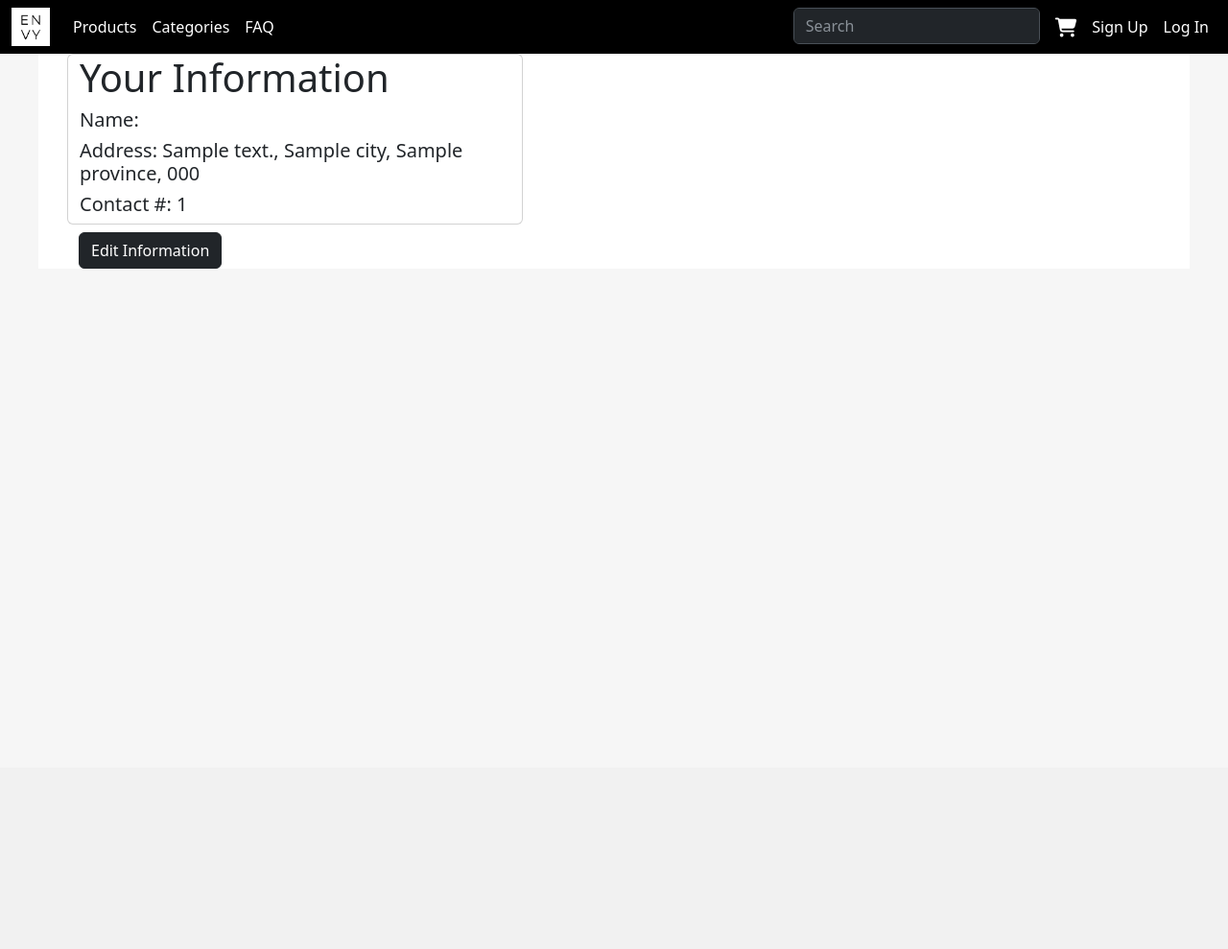
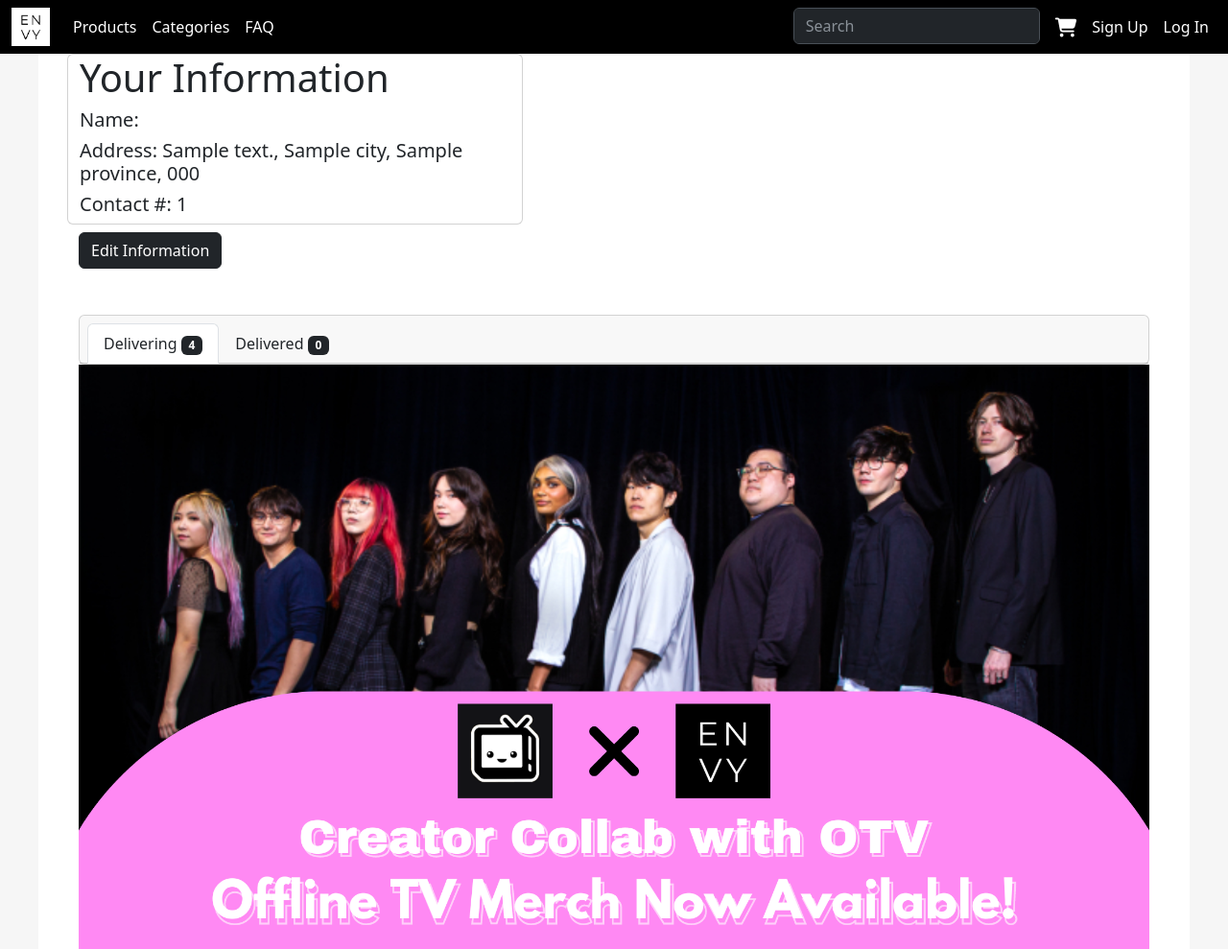
Before and after one commit to recoder99/clothing-site, a Django app: template home/templates/home/information.html in a window 1280 px wide. Shown: the whole page at 96% size. Before the commit the page ends 280 px from the top, so only its background shows below. Run offline with Django 3.2, Linux system fonts and the light colour scheme; the template is opened without the code that fills it: most values are stand-ins (such as "Sample title", 1, 10 or a date in 2020).

Commit message:
template mock

```diff
--- a/home/templates/home/information.html
+++ b/home/templates/home/information.html
@@ -12,6 +12,7 @@
         <h5>Address: {{info.address_1}}, {{info.city}}, {{info.province}}, {{info.zipcode}}</h5>
         <h5>Contact #: {{info.ContactNumber}}</h5>
       </div>
+
       <!--Edit Information button-->
       <div>
         <a href="/edit_information">
@@ -21,6 +22,40 @@
         </a>
       </div>
     </div>
+
+    <!--Order Status-->
+    <div role="tabpanel">
+      <!-- List group -->
+      <div class="card mt-5">
+          <div class="card-header" id="myList" role="tablist">
+              <ul class="nav nav-tabs card-header-tabs">
+                  <li class="nav-item active">
+                      <a class="nav-link active text-dark" data-bs-toggle="list" href="#home" role="tab">Delivering <span class="badge text-bg-dark">4</span></a>
+                  </li>
+                  <li class="nav-item">
+                      <a class="nav-link text-dark" data-bs-toggle="list" href="#profile" role="tab">Delivered <span class="badge text-bg-dark">0</span></a>
+                  </li>
+              </ul>
+            </div>
+      </div>
+
+      <!-- Tab panes -->
+      <div class="tab-content">
+        <div class="tab-pane active" id="home" role="tabpanel"><img
+          src="{% static 'index/otv_collab.png' %}"
+          class="d-block w-100"
+          alt="..."
+        /></div>
+
+        <div class="tab-pane" id="profile" role="tabpanel">
+          <img
+          src="{% static 'index/tt_collab.png' %}"
+          class="d-block w-100"
+          alt="..."
+        />
+        </div>
+      </div>
+    </div>
   </div>
 </div>
 {%endblock%}
```
Also changed, not shown: home/templates/home/index.html (+7 -3 lines).
